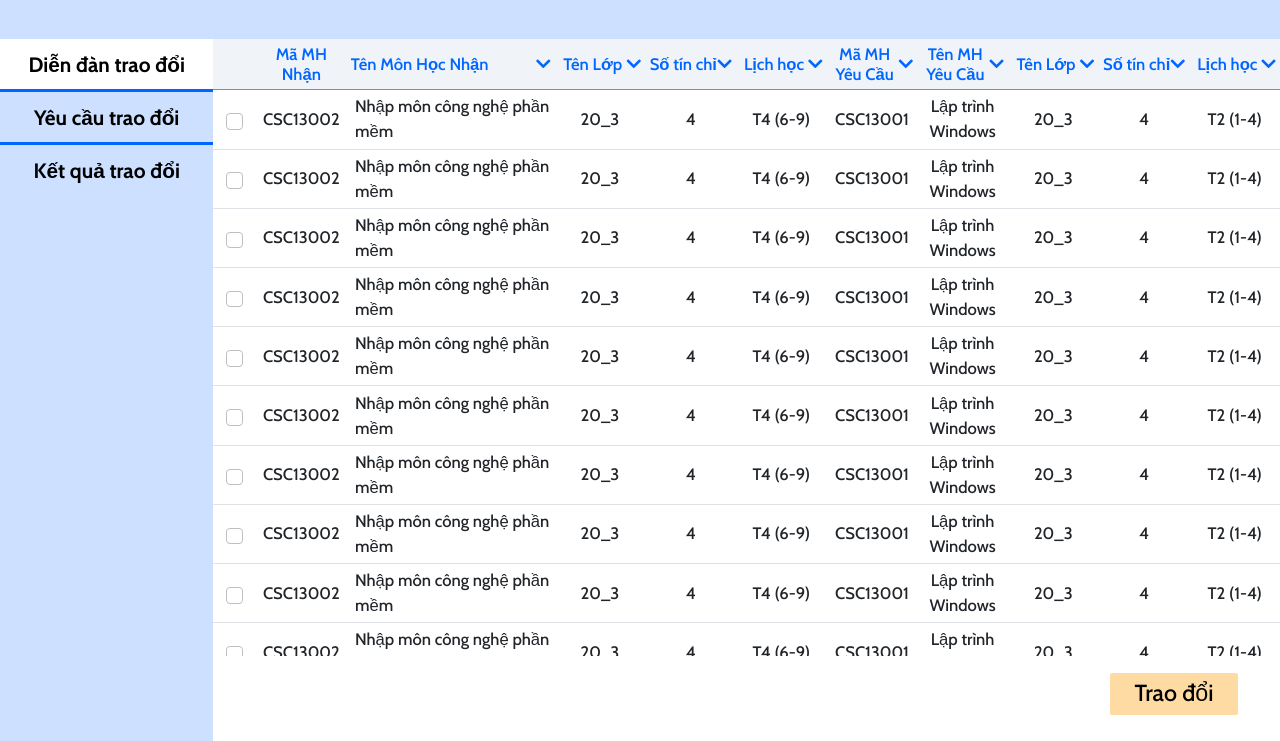
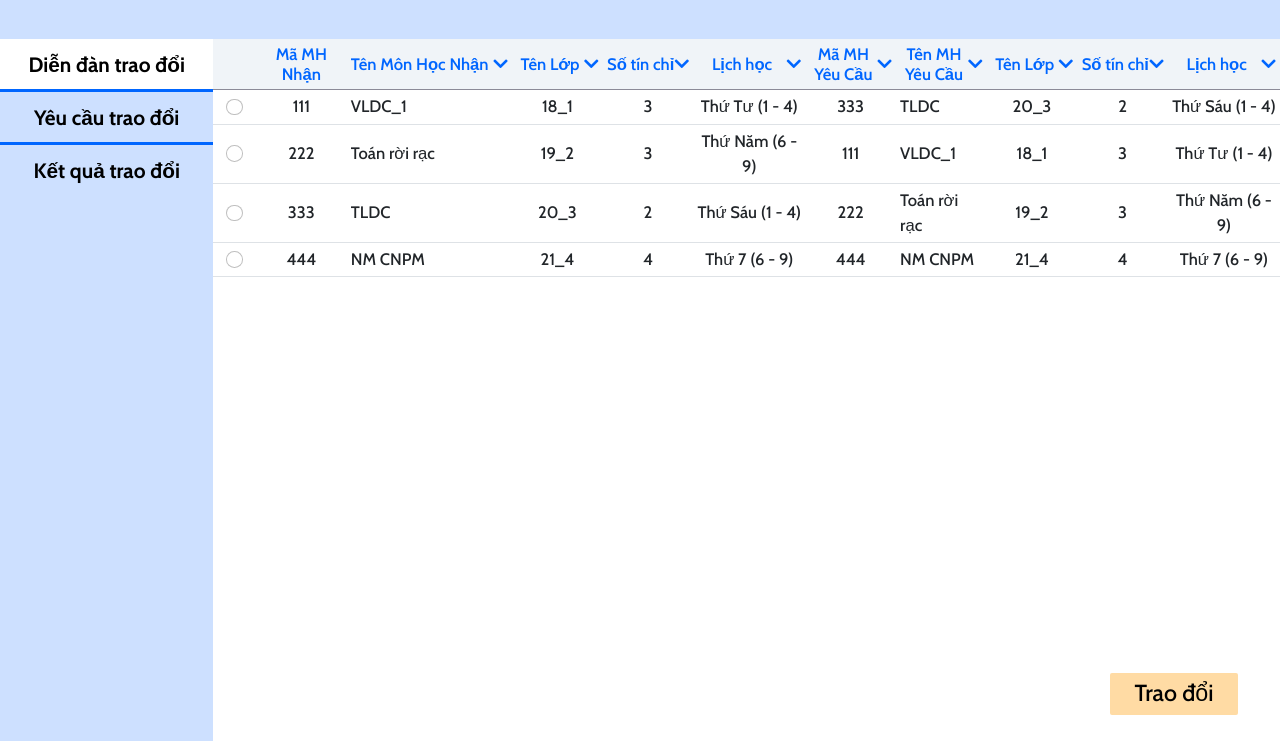
Before and after one commit to caotanduc/Nhom12_NhapMonCongNghePhanMem, a PHP site: page /mvc/views/Exchange.php in a window 1280 px wide. Shown: the part 92-833 px from the top of the page. Run offline with PHP 8.4, Linux system fonts and the light colour scheme; data comes from the database, SQL or seed files in the repository.

Commit message:
show exchange forum

```diff
--- a/hcmus-portal/mvc/views/Exchange.php
+++ b/hcmus-portal/mvc/views/Exchange.php
@@ -1,3 +1,24 @@
+<?php
+session_start();
+include "../config/db_connect.php";
+
+$sql = "SELECT t.trade_id, t.student_id, co1.ID AS course1_id, co1.name AS course1_name, cl1.name AS class_name1, co1.credits AS course1_cre, d1.name AS day_name1, aci1.start_period AS course1_start, aci1.end_period AS course1_end,
+        co2.ID AS course2_id, co2.name AS course2_name, cl2.name AS class_name2, co2.credits AS course2_cre, d2.name AS day_name2, aci2.start_period AS course2_start, aci2.end_period AS course2_end
+FROM trade t INNER JOIN course co1 ON t.course_id = co1.ID
+INNER JOIN available_course_info aci1 ON t.period_id = aci1.period_id AND t.course_id = aci1.course_id
+INNER JOIN class cl1 ON cl1.ID = aci1.class_id
+INNER JOIN day d1 on d1.num = aci1.day
+INNER JOIN course co2 ON t.target_course_id = co2.ID
+INNER JOIN available_course_info aci2 ON t.target_course_id = aci2.course_id
+INNER JOIN class cl2 ON cl2.ID = aci2.class_id
+INNER JOIN day d2 on d2.num = aci2.day";
+
+
+$query = $conn->query($sql);
+$query->setFetchMode(PDO::FETCH_ASSOC);
+
+?>
+
 <!DOCTYPE html>
 <html lang="en">
 
@@ -36,6 +57,7 @@
         </div>
       </div>
       <div class="col-10" style="padding: 0px !important">
+        <form action="../controllers/trade.php" class="demand" method="post">
           <!-- Table-->
           <div class="table-responsive" style="min-width: 700px; height: calc(100vh - 22rem)">
             <table class="table table-responsive table-hover">
@@ -43,7 +65,7 @@
                 <tr>
                   <th style="width: 4%"></th>
                   <th style="width: 8.5%">Mã MH<br>Nhận</th>
-                <th style="width: 19.5%">
+                  <th style="width: 15.5%">
                     <div style="display:flex; align-items:center; justify-content: center">
                       <div style="margin-left: 0;">Tên Môn Học Nhận</div>
                       <div style="margin-left: auto"><i class="fa fa-chevron-down"></i></div>
@@ -61,7 +83,7 @@
                       <div style="margin-left: auto"><i class="fa fa-chevron-down"></i></div>
                     </div>
                   </th>
-                <th style="width: 8.5%">
+                  <th style="width: 10.5%">
                     <div style="display:flex; align-items:center; justify-content: center">
                       <div style="margin-left: auto">Lịch học</div>
                       <div style="margin-left: auto"><i class="fa fa-chevron-down"></i></div>
@@ -91,7 +113,7 @@
                       <div style="margin-left: auto"><i class="fa fa-chevron-down"></i></div>
                     </div>
                   </th>
-                <th style="width: 8.5%">
+                  <th style="width: 10.5%">
                     <div style="display:flex; align-items:center; justify-content: center">
                       <div style="margin-left: auto">Lịch học</div>
                       <div style="margin-left: auto"><i class="fa fa-chevron-down"></i></div>
@@ -100,167 +122,29 @@
                 </tr>
               </thead>
               <tbody>
+
+                <?php
+                while ($row = $query->fetch()) { ?>
                   <tr>
-                <th scope="row"><input class="form-check-input" type="checkbox"></th>
-                <td>CSC13002</td>
-                <td style="text-align: left; padding-left: 1rem">Nhập môn công nghệ phần mềm</td>
-                <td>20_3</td>
-                <td>4</td>
-                <td>T4 (6-9)</td>
-                <td>CSC13001</td>
-                <td>Lập trình Windows</td>
-                <td>20_3</td>
-                <td>4</td>
-                <td>T2 (1-4)</td>
+                    <td><input class="form-check-input" type="radio" name="select-demand" value="<?php echo $row['trade_id']; ?>"></td>
+                    <td><?php echo $row['course2_id']; ?></td>
+                    <td style="text-align: left">
+                      <?php echo $row['course2_name']; ?></td>
+                    <td><?php echo $row['class_name2']; ?></td>
+                    <td><?php echo $row['course2_cre']; ?></td>
+                    <td><?php echo $row['day_name2'] . ' (' . $row['course2_start'] . ' - ' . $row['course2_end'] . ')'; ?></td>
+                    <td><?php echo $row['course1_id']; ?></td>
+                    <td style="text-align: left">
+                      <?php echo $row['course1_name']; ?></td>
+                    <td><?php echo $row['class_name1']; ?></td>
+                    <td><?php echo $row['course1_cre']; ?></td>
+                    <td><?php echo $row['day_name1'] . ' (' . $row['course1_start'] . ' - ' . $row['course1_end'] . ')'; ?></td>
                   </tr>
-              <tr>
-                <th scope="row"><input class="form-check-input" type="checkbox"></th>
-                <td>CSC13002</td>
-                <td style="text-align: left; padding-left: 1rem">Nhập môn công nghệ phần mềm</td>
-                <td>20_3</td>
-                <td>4</td>
-                <td>T4 (6-9)</td>
-                <td>CSC13001</td>
-                <td>Lập trình Windows</td>
-                <td>20_3</td>
-                <td>4</td>
-                <td>T2 (1-4)</td>
-              </tr>
-              <tr>
-                <th scope="row"><input class="form-check-input" type="checkbox"></th>
-                <td>CSC13002</td>
-                <td style="text-align: left; padding-left: 1rem">Nhập môn công nghệ phần mềm</td>
-                <td>20_3</td>
-                <td>4</td>
-                <td>T4 (6-9)</td>
-                <td>CSC13001</td>
-                <td>Lập trình Windows</td>
-                <td>20_3</td>
-                <td>4</td>
-                <td>T2 (1-4)</td>
-              </tr>
-              <tr>
-                <th scope="row"><input class="form-check-input" type="checkbox"></th>
-                <td>CSC13002</td>
-                <td style="text-align: left; padding-left: 1rem">Nhập môn công nghệ phần mềm</td>
-                <td>20_3</td>
-                <td>4</td>
-                <td>T4 (6-9)</td>
-                <td>CSC13001</td>
-                <td>Lập trình Windows</td>
-                <td>20_3</td>
-                <td>4</td>
-                <td>T2 (1-4)</td>
-              </tr>
-              <tr>
-                <th scope="row"><input class="form-check-input" type="checkbox"></th>
-                <td>CSC13002</td>
-                <td style="text-align: left; padding-left: 1rem">Nhập môn công nghệ phần mềm</td>
-                <td>20_3</td>
-                <td>4</td>
-                <td>T4 (6-9)</td>
-                <td>CSC13001</td>
-                <td>Lập trình Windows</td>
-                <td>20_3</td>
-                <td>4</td>
-                <td>T2 (1-4)</td>
-              </tr>
-              <tr>
-                <th scope="row"><input class="form-check-input" type="checkbox"></th>
-                <td>CSC13002</td>
-                <td style="text-align: left; padding-left: 1rem">Nhập môn công nghệ phần mềm</td>
-                <td>20_3</td>
-                <td>4</td>
-                <td>T4 (6-9)</td>
-                <td>CSC13001</td>
-                <td>Lập trình Windows</td>
-                <td>20_3</td>
-                <td>4</td>
-                <td>T2 (1-4)</td>
-              </tr>
-              <tr>
-                <th scope="row"><input class="form-check-input" type="checkbox"></th>
-                <td>CSC13002</td>
-                <td style="text-align: left; padding-left: 1rem">Nhập môn công nghệ phần mềm</td>
-                <td>20_3</td>
-                <td>4</td>
-                <td>T4 (6-9)</td>
-                <td>CSC13001</td>
-                <td>Lập trình Windows</td>
-                <td>20_3</td>
-                <td>4</td>
-                <td>T2 (1-4)</td>
-              </tr>
-              <tr>
-                <th scope="row"><input class="form-check-input" type="checkbox"></th>
-                <td>CSC13002</td>
-                <td style="text-align: left; padding-left: 1rem">Nhập môn công nghệ phần mềm</td>
-                <td>20_3</td>
-                <td>4</td>
-                <td>T4 (6-9)</td>
-                <td>CSC13001</td>
-                <td>Lập trình Windows</td>
-                <td>20_3</td>
-                <td>4</td>
-                <td>T2 (1-4)</td>
-              </tr>
-              <tr>
-                <th scope="row"><input class="form-check-input" type="checkbox"></th>
-                <td>CSC13002</td>
-                <td style="text-align: left; padding-left: 1rem">Nhập môn công nghệ phần mềm</td>
-                <td>20_3</td>
-                <td>4</td>
-                <td>T4 (6-9)</td>
-                <td>CSC13001</td>
-                <td>Lập trình Windows</td>
-                <td>20_3</td>
-                <td>4</td>
-                <td>T2 (1-4)</td>
-              </tr>
-              <tr>
-                <th scope="row"><input class="form-check-input" type="checkbox"></th>
-                <td>CSC13002</td>
-                <td style="text-align: left; padding-left: 1rem">Nhập môn công nghệ phần mềm</td>
-                <td>20_3</td>
-                <td>4</td>
-                <td>T4 (6-9)</td>
-                <td>CSC13001</td>
-                <td>Lập trình Windows</td>
-                <td>20_3</td>
-                <td>4</td>
-                <td>T2 (1-4)</td>
-              </tr>
-              <tr>
-                <th scope="row"><input class="form-check-input" type="checkbox"></th>
-                <td>CSC13002</td>
-                <td style="text-align: left; padding-left: 1rem">Nhập môn công nghệ phần mềm</td>
-                <td>20_3</td>
-                <td>4</td>
-                <td>T4 (6-9)</td>
-                <td>CSC13001</td>
-                <td>Lập trình Windows</td>
-                <td>20_3</td>
-                <td>4</td>
-                <td>T2 (1-4)</td>
-              </tr>
-              <tr>
-                <th scope="row"><input class="form-check-input" type="checkbox"></th>
-                <td>CSC13002</td>
-                <td style="text-align: left; padding-left: 1rem">Nhập môn công nghệ phần mềm</td>
-                <td>20_3</td>
-                <td>4</td>
-                <td>T4 (6-9)</td>
-                <td>CSC13001</td>
-                <td>Lập trình Windows</td>
-                <td>20_3</td>
-                <td>4</td>
-                <td>T2 (1-4)</td>
-              </tr>
+                <?php } ?>
               </tbody>
             </table>
           </div>
-        <form action="" class="trade" method="post">
-          <button type="submit" class="btn-trade">Trao đổi</button>
+          <button type="submit" name="trade" class="btn-trade">Trao đổi</button>
         </form>
       </div>
     </div>
```
Lines whose indentation alone changed are shown as unchanged.
